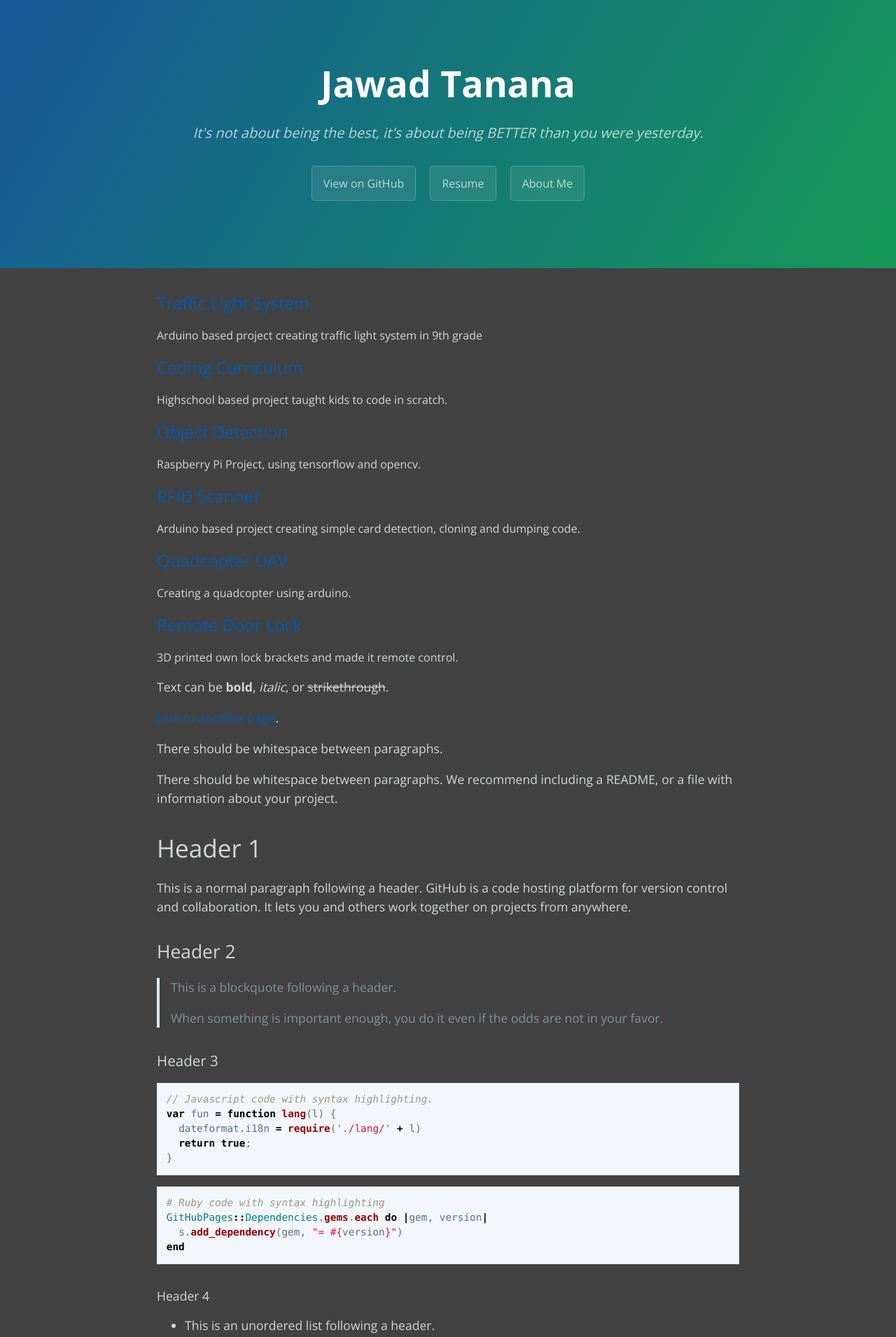
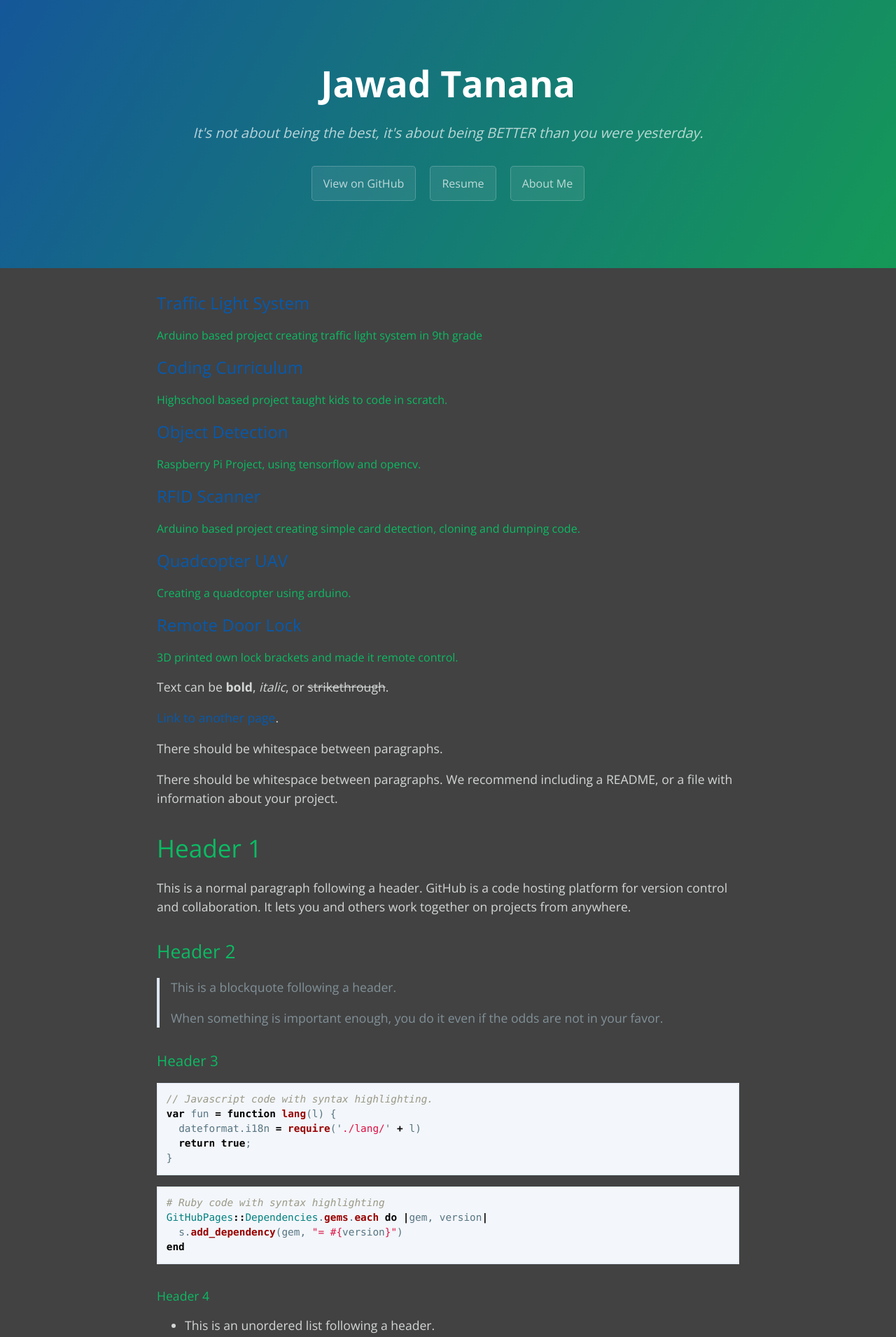
Before and after one commit to joey101/website, a Jekyll site: the page built from index.md, in a window 1280 px wide. Shown: the top 1910 px of the page at 70% size. Built offline with Jekyll 4.4.1, drawn with Linux system fonts in a browser that asks for light colours.

Commit message:
changing header colour titles back to how they were and trying to figure out what section i should change to edit the p element

```diff
--- a/_sass/variables.scss
+++ b/_sass/variables.scss
@@ -8,7 +8,7 @@ $header-bg-color: #159957 !default;
 $header-bg-color-secondary: #155799 !default;
 
 // Text
-$section-headings-color: #d4d6d6 !default;
+$section-headings-color: #0bbb63 !default;
 $body-text-color: #d4d6d6 !default;
 $body-link-color: #055aaf !default;
 $blockquote-text-color: #819198 !default;
```
